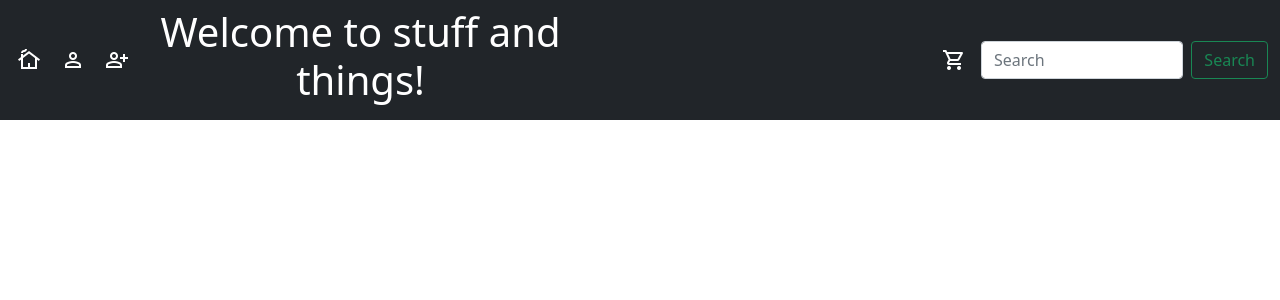
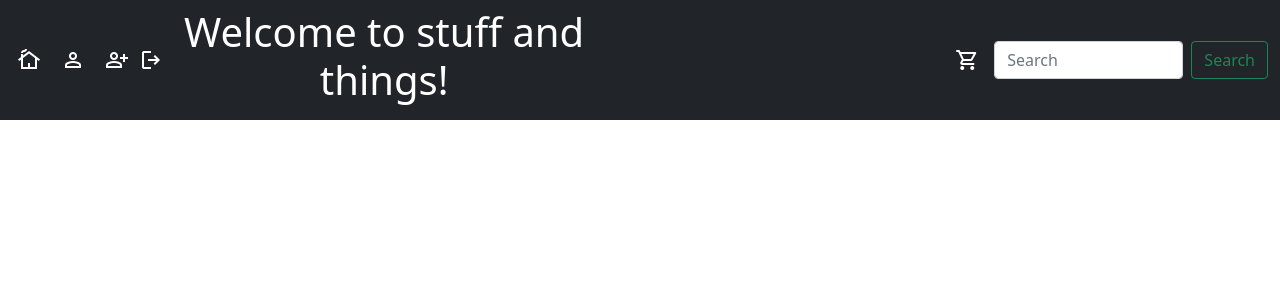
Before and after one commit to traviicii/flask-ecommerce-site, a Flask app: page / in a window 1280 px wide. Shown: the top 300 px of the page. Run offline with Flask 3, Linux system fonts and the light colour scheme; some libraries are stand-ins or nearby versions.

Commit message:
added logout button

```diff
--- a/app/routes.py
+++ b/app/routes.py
@@ -24,4 +24,6 @@ def cart():
 
 
 
+
+
 #flask run --port 8000
--- a/app/templates/base.html
+++ b/app/templates/base.html
@@ -16,7 +16,7 @@
 <link rel="stylesheet" href="https://fonts.googleapis.com/css2?family=Material+Symbols+Outlined:opsz,wght,FILL,GRAD@20..48,100..700,0..1,-50..200" />
 <link rel="stylesheet" href="https://fonts.googleapis.com/css2?family=Material+Symbols+Outlined:opsz,wght,FILL,GRAD@20..48,100..700,0..1,-50..200" />
 <link rel="stylesheet" href="https://fonts.googleapis.com/css2?family=Material+Symbols+Outlined:opsz,wght,FILL,GRAD@20..48,100..700,0..1,-50..200" />
-
+<link rel="stylesheet" href="https://fonts.googleapis.com/css2?family=Material+Symbols+Outlined:opsz,wght,FILL,GRAD@20..48,100..700,0..1,-50..200" />
 
 <title>E-Commerce</title>
 </head>
@@ -41,5 +41,12 @@
 
 <script src="https://cdnjs.cloudflare.com/ajax/libs/popper.js/2.9.2/umd/popper.min.js"></script>
 <script src="https://cdnjs.cloudflare.com/ajax/libs/twitter-bootstrap/5.1.0/js/bootstrap.min.js"></script>
+<!--lines 45-50 is a bootstrapt script to make tooltips work-->
+<script>
+    var tooltipTriggerList = [].slice.call(document.querySelectorAll('[data-bs-toggle="tooltip"]'))
+    var tooltipList = tooltipTriggerList.map(function (tooltipTriggerEl) {
+      return new bootstrap.Tooltip(tooltipTriggerEl)
+    })
+</script>
 </body>
 </html>
--- a/app/templates/cart.html
+++ b/app/templates/cart.html
@@ -6,4 +6,6 @@
 
 
 
+
+
 {% endblock %}
--- a/app/templates/nav.html
+++ b/app/templates/nav.html
@@ -1,5 +1,6 @@
 {% block content %}
-<link rel="stylesheet" href="{{ url_for('static', filename='nav.css') }}"> <!--signs.css is for the sign in and sign up-->
+<link rel="stylesheet" href="{{ url_for('static', filename='nav.css') }}">
+<!--signs.css is for the sign in and sign up-->
 
 
 <nav class="navbar bg-dark navbar-expand-lg bg-body-tertiary" data-bs-theme="dark">
@@ -8,29 +9,39 @@
         <div class="collapse navbar-collapse" id="navbarSupportedContent">
             <ul class="navbar-nav me-auto mb-2 mb-lg-0">
                 <a href="/index">
-                <span class="material-symbols-outlined" style="color: white;">
-                    cottage
-                    <!--goes back to home-->
-                </span>
+                    <span class="material-symbols-outlined" data-bs-toggle="tooltip" data-bs-placement="bottom"
+                        data-bs-title="Home" style="color: white;">
+                        cottage
+                        <!--goes back to home-->
+                    </span>
                 </a>
                 <li class="nav-item">
                     <a href="{{ url_for('auth.signin') }}">
-                        <span class="material-symbols-outlined" style="color: white;">
+                        <span class="material-symbols-outlined" data-bs-toggle="tooltip" data-bs-placement="bottom"
+                            data-bs-title="Sign In!" style="color: white;">
                             person
                             <!--goes to sign in-->
                         </span>
                     </a>
                 </li>
                 <a href="{{ url_for('auth.signup') }}">
-                    <span class="material-symbols-outlined" style="color: white;">
+                    <span class="material-symbols-outlined" data-bs-toggle="tooltip" data-bs-placement="bottom"
+                        data-bs-title="Sign Up!" style="color: white;">
                         person_add
                         <!--goes to sign up-->
                     </span>
                 </a>
             </ul>
+
+            <a href="{{ url_for('auth.logMeOut') }}">
+                <span class="material-symbols-outlined" style="color: white;">
+                    logout
+                    </span>
+            </a>
             <h1 id="title">Welcome to stuff and things!</h1>
             <a href="{{ url_for('cart') }}" id="cart">
-                <span class="material-symbols-outlined" style="color:white;">
+                <span class="material-symbols-outlined" data-bs-toggle="tooltip" data-bs-placement="bottom"
+                    data-bs-title="Shopping Cart!" style="color:white;">
                     shopping_cart
                     <!--goes to shopping cart html-->
                 </span>
@@ -47,4 +58,5 @@
 
 
 
+
 {% endblock %}
```
Also changed, not shown: app/auth/routes.py (+9 -7 lines).
